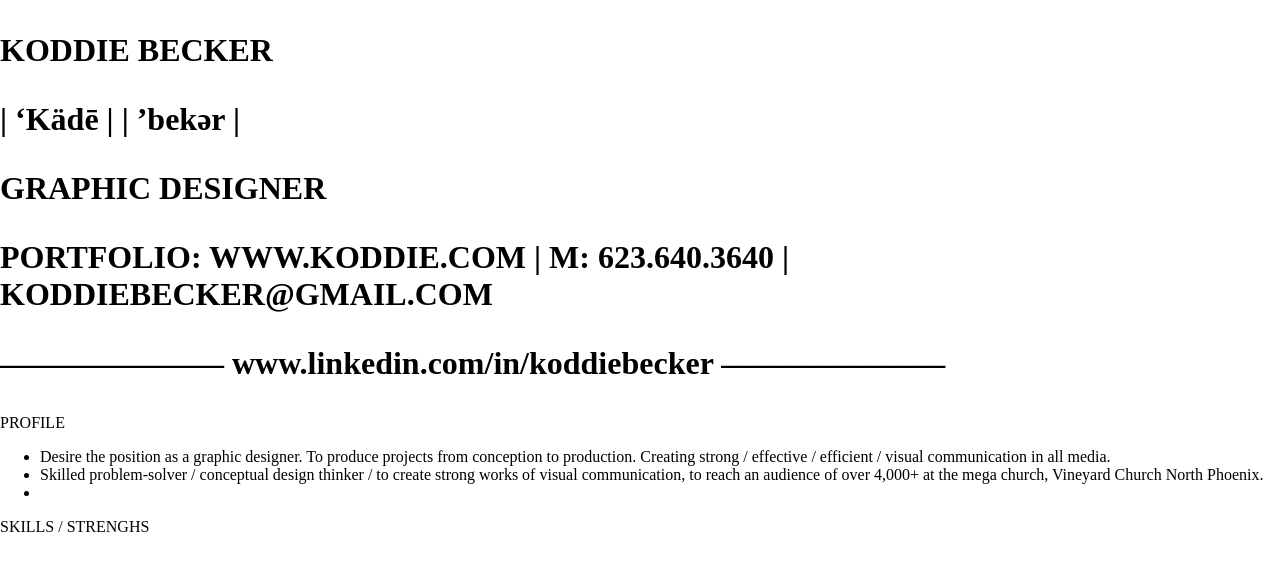
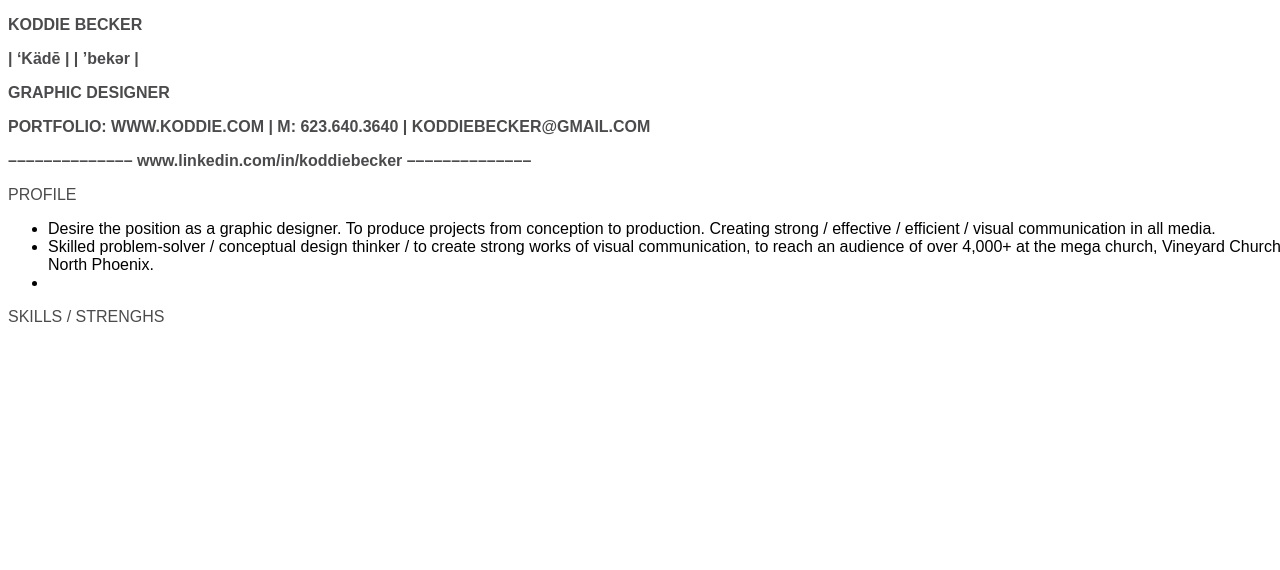
Before and after one commit to KoddieBecker/KoddieBecker.github.io, a plain HTML site: page index.html in a window 1280 px wide. Drawn offline with Linux system fonts and the light colour scheme.

Commit message:
Update style.css

```diff
--- a/style.css
+++ b/style.css
@@ -1,25 +1,33 @@
 body {
-	font-family:san serif;
+	font-family: sans-serif;
 	height: 100%;
-	margin: 0;
+	margin: 10;
 	text-align: left;
 	width: 100%;
 }
 
 h1 {
-	font-size: 32px;
-  text-align: left;
-  color: #orange;
+	font-size: 24px;
+	font-family: sans-serif;
+        text-align: center;
+        color: #orange;
 	width: 100%;
 }
 
 h2 {
-	color: #ffffff;
-	font-size: 56px;
+	color: #4B4B4D;
+	margin: 10;
+	text-align: left;
+	font-family: sans-serif;
+	font-size: 16px;
+}
 
 p {
-	color: black;
-	font-size: 12px;
+	color: #4B4B4D;
+	margin: 10;
+	text-align: left;
+	font-family: sans-serif;
+	font-size: 16px;
 }
 
 .hero a {
```
